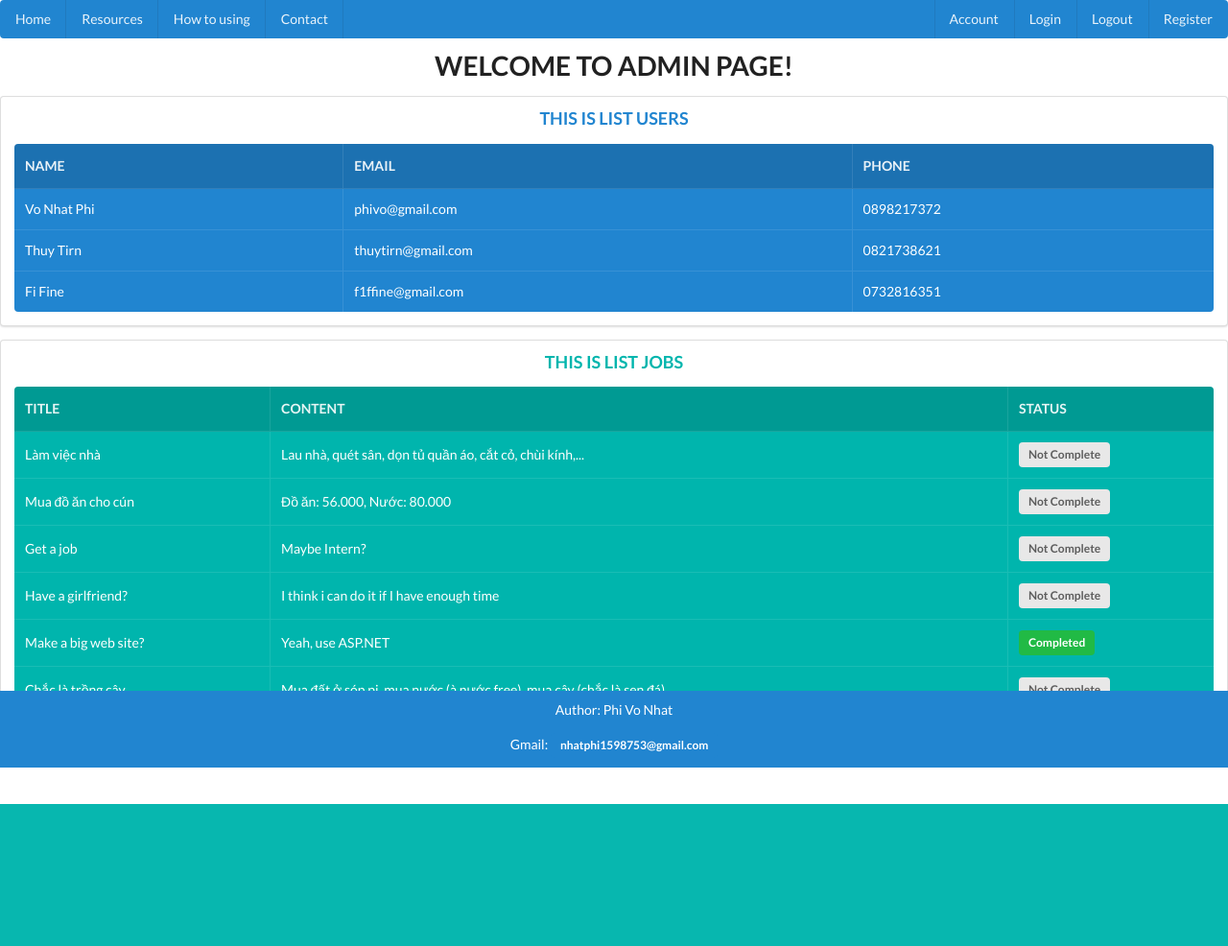
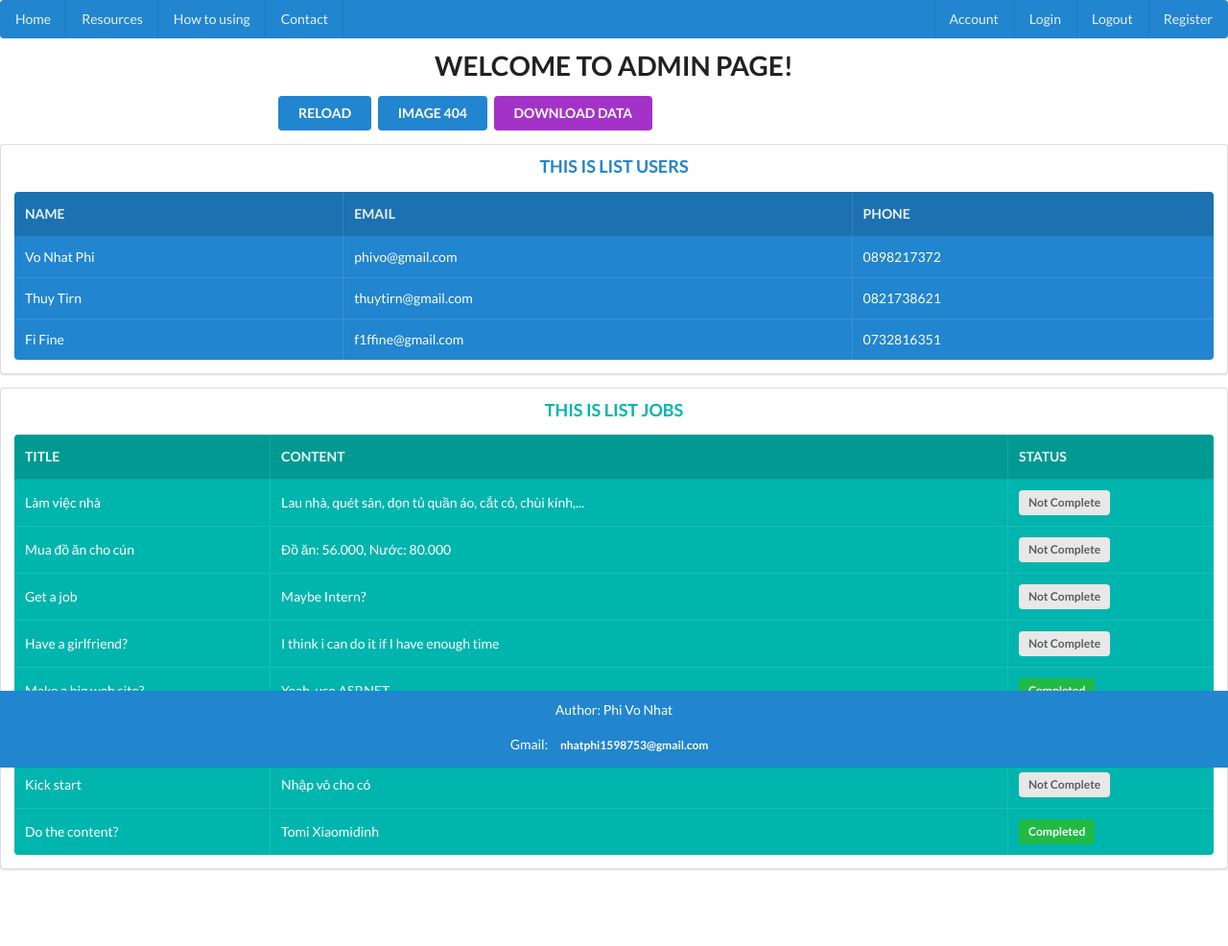
Before and after one commit to newtc22222/JOB_LIST_APP, a Flask app: page /admin in a window 1280 px wide. Shown: the whole page at 96% size. Before the commit the page ends 838 px from the top, so only its background shows below. Run offline with Flask 2, Linux system fonts and the light colour scheme; a user stored in the database is signed in; data comes from the database, SQL or seed files in the repository; some libraries are stand-ins or nearby versions.

Commit message:
edit admin page

```diff
--- a/app.py
+++ b/app.py
@@ -22,7 +22,7 @@ app = Flask(__name__)
 
 # key for session
 app.config["SECRET_KEY"] = "SUNFLYNF"
-app.config["SQLALCHEMY_DATABASE_URI"] = "sqlite:///data/user.db"
+app.config["SQLALCHEMY_DATABASE_URI"] = "sqlite:///static/data/user.db"
 app.config["SQLALCHEMY_TRACK_MODIFICATIONS"] = False # Theo dõi thông tin (bao gồm warning)
 # timeout for session
 app.permanent_session_lifetime = timedelta(minutes=10)
@@ -79,7 +79,7 @@ class Job(db.Model):
 # endregion
 
 
-if not path.exists("data/user.db"):
+if not path.exists("static/data/user.db"):
     db.create_all(app=app)
 
 
@@ -274,6 +274,6 @@ def delete_job(job_id: int):
 
 if __name__ == '__main__':
     # Kiểm tra databases và khởi tạo nếu chưa có
-    if not path.exists("data/user.db"):
+    if not path.exists("static/data/user.db"):
         db.create_all(app=app)
     app.run(debug=True)
--- a/templates/admin.html
+++ b/templates/admin.html
@@ -4,7 +4,12 @@
 
 {% block body %}
 <main>
-    <h1 class="ui center aligned header">WELCOME TO ADMIN PAGE!</h1>
+    <div class="ui main text container">
+        <h1 class="ui center aligned header">WELCOME TO ADMIN PAGE!</h1>
+        <a href="/admin" class="ui blue button">RELOAD</a>
+        <a href="../static/images/404_not_found.png" class="ui blue button">IMAGE 404</a>
+        <a href="{{ url_for('static', filename='data/user.db') }}" class="ui purple button">DOWNLOAD DATA</a>
+    </div>
     <div class="ui segment">
         <h3 class="ui center aligned blue header">THIS IS LIST USERS</h3>
         <table class="ui inverted celled blue table">
```
Also changed, not shown: data/user.db (deleted), static/data/user.db (added).
